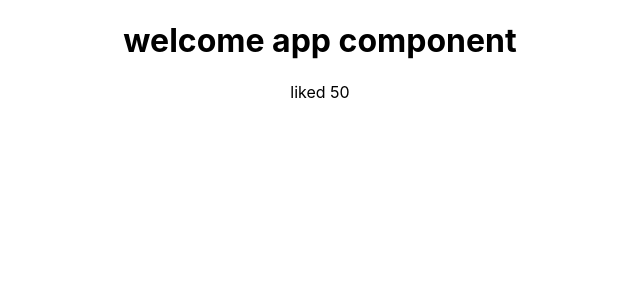
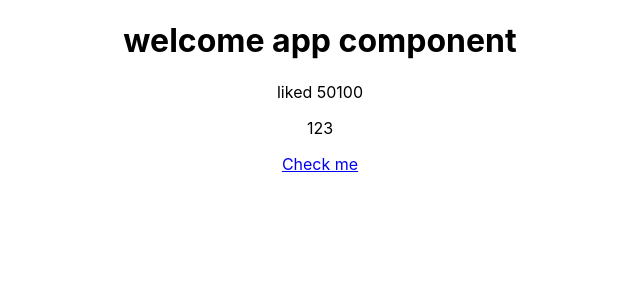
Before and after one commit to NehaSijaria/react-blog-app, a React (Create React App) app in the folder react-blog-app/: page / in a window 1280 px wide. Shown: the top 300 px of the page, without its empty margins (320-960 px from the left). Built offline with nearby package versions, Linux system fonts and the light colour scheme.

Commit message:
update imp notes, use dynamic attribute vals

```diff
--- a/react-blog-app/src/App.js
+++ b/react-blog-app/src/App.js
@@ -4,13 +4,16 @@ import './App.css';
 function App() {
   //any valid js can we written here
   const title = 'welcome app component';
-  const likes = 50;
+  const likes = [50, 100];//return as string
+  const link = "https://google.com"
   return (
     <div className="App">
       <div className="content">
         <h1>{ title }</h1>
         <p>liked { likes } </p>
-
+        <p>{ [1,2,3] }</p>
+        <a href={link}>Check me</a>
+        {/* returned as string */}
       </div>
 
     </div>
```
